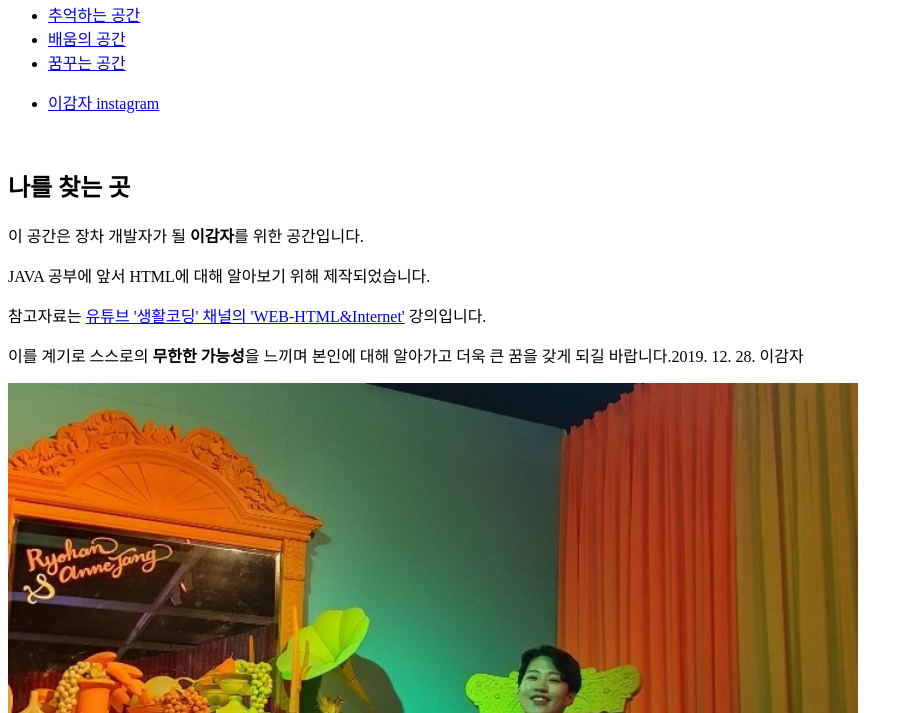
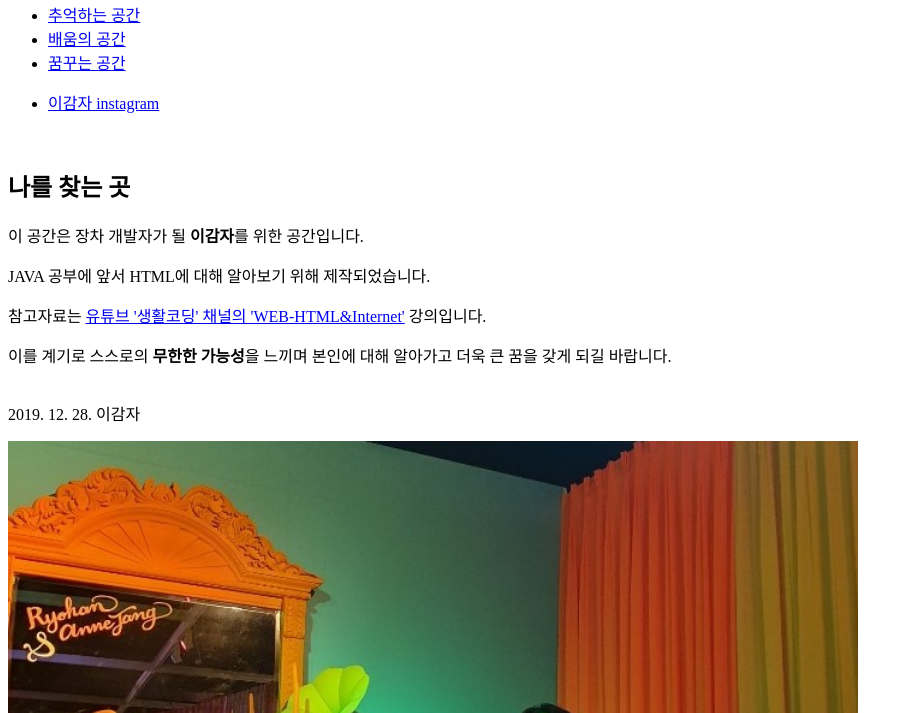
Before and after one commit to thispotato1225/project1-thispotatoplace, a plain HTML site: page index.html in a window 1280 px wide. Shown: the part 87-800 px from the top of the page, without its empty margins (0-913 px from the left). Drawn offline with Linux system fonts and the light colour scheme.

Commit message:
Update index.html

```diff
--- a/index.html
+++ b/index.html
@@ -17,7 +17,7 @@
   이 공간은 장차 개발자가 될 <strong>이감자</strong>를 위한 공간입니다.
   <p>JAVA 공부에 앞서 HTML에 대해 알아보기 위해 제작되었습니다.</p>
   <p>참고자료는 <a href="https://www.youtube.com/playlist?list=PLuHgQVnccGMDZP7FJ_ZsUrdCGH68ppvPb" target="_blank">유튜브 '생활코딩' 채널의 'WEB-HTML&Internet'</a> 강의입니다.</p>
-  <p>이를 계기로 스스로의 <strong>무한한 가능성</strong>을 느끼며 본인에 대해 알아가고 더욱 큰 꿈을 갖게 되길 바랍니다.</
+  <p>이를 계기로 스스로의 <strong>무한한 가능성</strong>을 느끼며 본인에 대해 알아가고 더욱 큰 꿈을 갖게 되길 바랍니다.</p>
   <br>2019. 12. 28. 이감자
   <p><img src="mainphoto.jpg" width="850"></p>
 </body>
```
